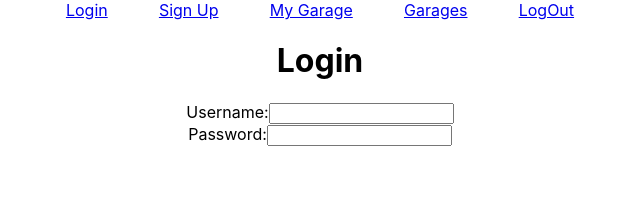
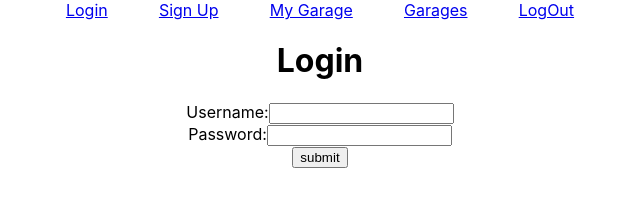
Before and after one commit to WhipTeam/my-whips-frontend, a React (Create React App) app: page /login in a window 1280 px wide. Shown: the top 218 px of the page, without its empty margins (320-960 px from the left). Built offline with nearby package versions, Linux system fonts and the light colour scheme; no server answers.

Commit message:
login works

```diff
--- a/src/pages/LoginPage.jsx
+++ b/src/pages/LoginPage.jsx
@@ -3,8 +3,9 @@ import axios from "axios";
 import { useNavigate } from "react-router-dom";
 
 const LoginPage = ({ setUser }) => {
+  const navigate = useNavigate();
   const [formData, setFormData] = useState({
-    username: "",
+    name: "",
     password: "",
   });
 
@@ -14,19 +15,22 @@ const LoginPage = ({ setUser }) => {
 
   const handleSubmit = (e) => {
     e.preventDefault();
+    axios.post(`http://localhost:4000/login`, formData).then((res) => {
+      console.log(res);
+      if (res.status === 200) {
+        console.log(res.data);
+        setUser(res.data);
+        navigate("/garage");
+      }
+    });
   };
 
   return (
     <div>
       <h1>Login</h1>
-      <form onSubmit={setUser}>
+      <form onSubmit={handleSubmit}>
         <label htmlFor="username">Username:</label>
-        <input
-          type="text"
-          name="username"
-          id="username"
-          onChange={handleChange}
-        />
+        <input type="text" name="username" id="name" onChange={handleChange} />
         <br />
         <label htmlFor="password">Password:</label>
         <input
@@ -36,6 +40,7 @@ const LoginPage = ({ setUser }) => {
           onChange={handleChange}
         />
         <br></br>
+        <button type="submit">submit</button>
       </form>
     </div>
   );
```
